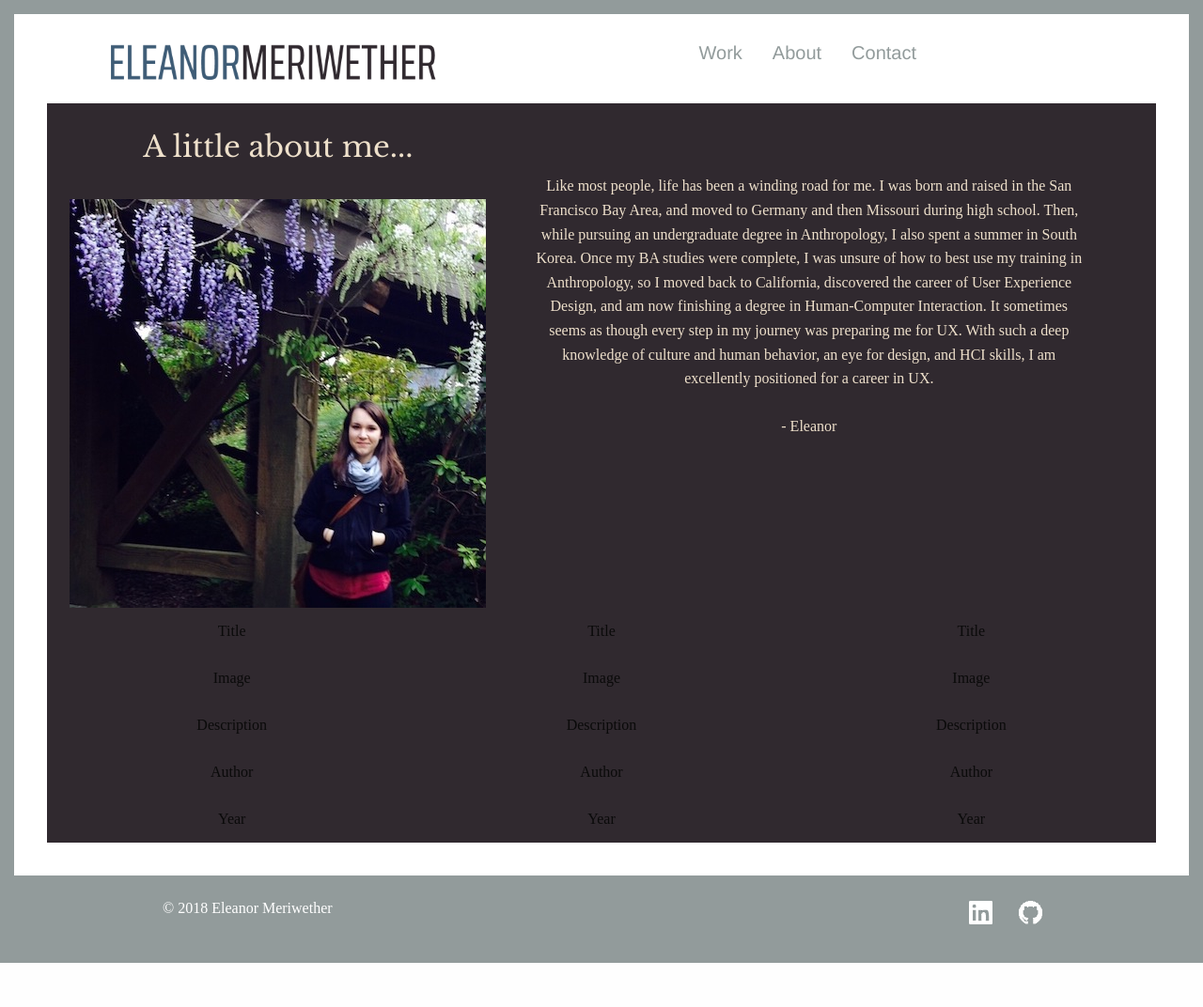
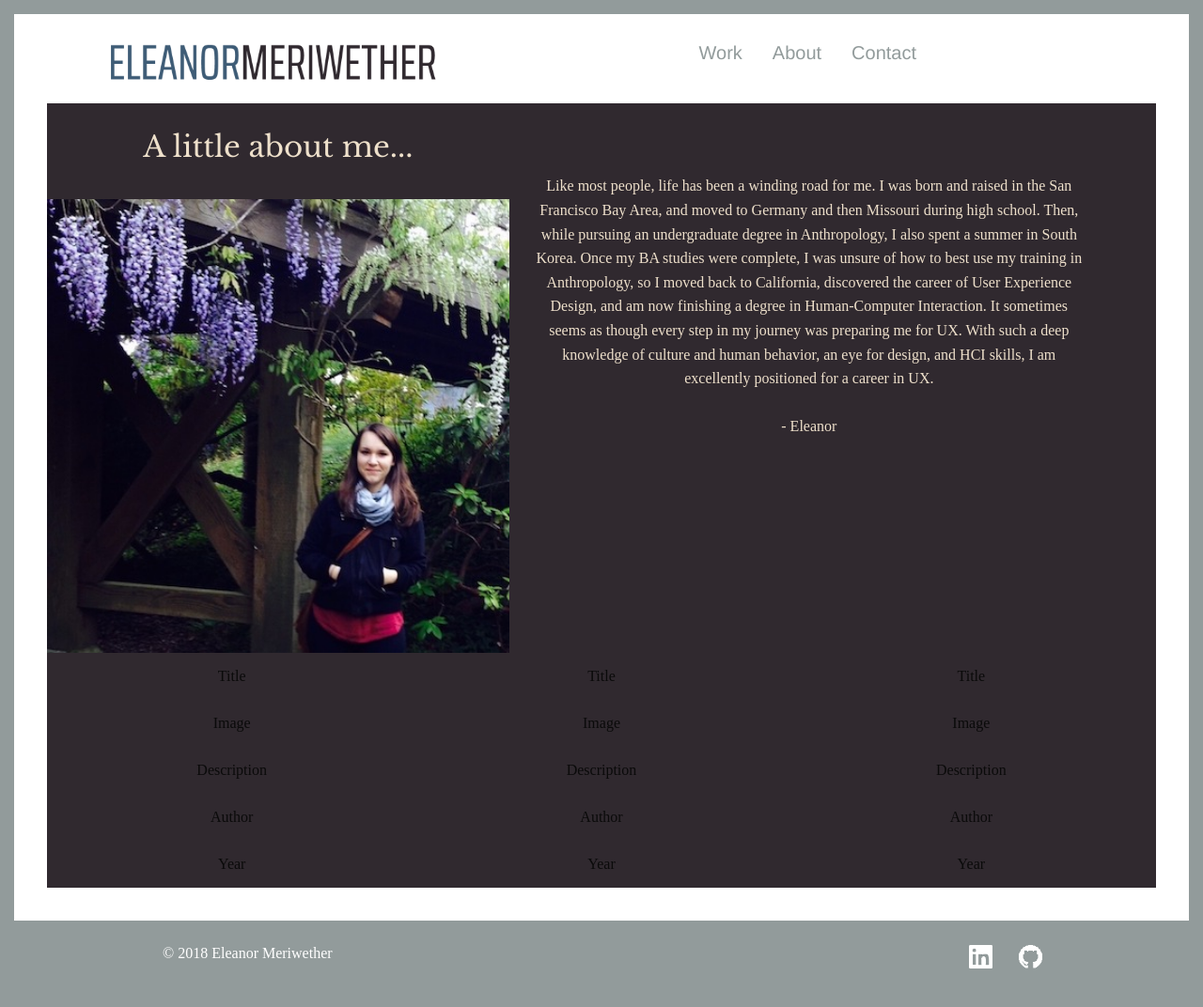
Before and after one commit to emeriwether/emeriwether.github.io, a Jekyll site: the page built from about.html, in a window 1280 px wide. Shown: the whole page at 94% size. Built offline with Jekyll 4.4.1, drawn with Linux system fonts in a browser that asks for light colours; some web fonts are replaced; before the commit the page ends 1025 px from its top, so only the background shows below that.

Commit message:
increase image on about me by 10%

```diff
--- a/css/home.css
+++ b/css/home.css
@@ -67,6 +67,9 @@ body {
     padding: 25px 0 25px 0;
 }
 
+#aboutMeImg > img {
+    width: 110%;
+}
 #aboutMeText {
     padding: 75px 75px 0 25px;
 }
```
